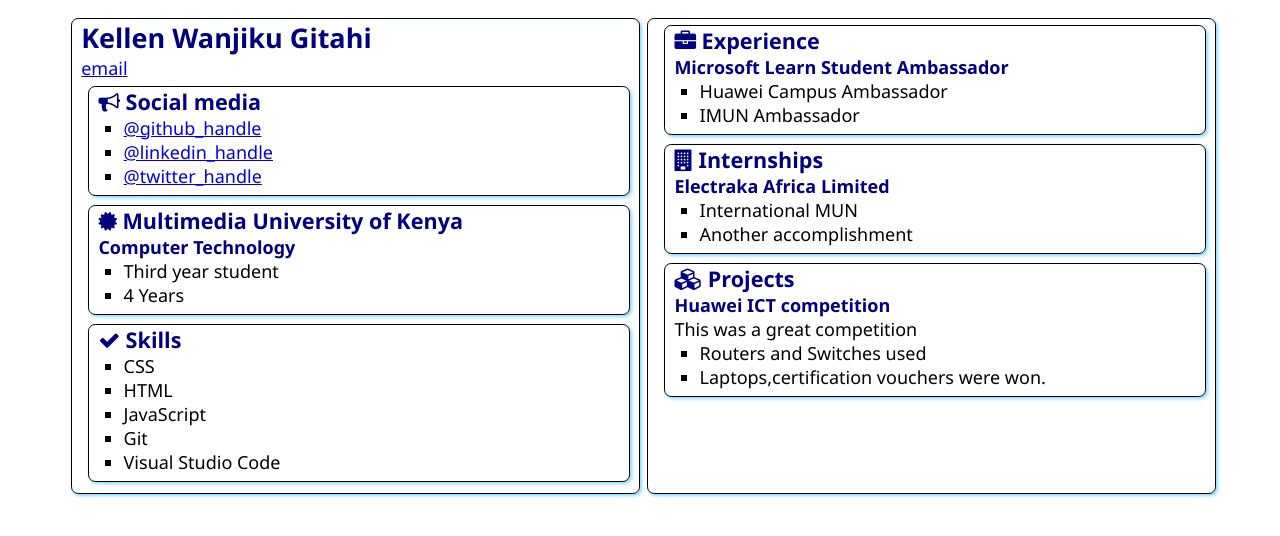
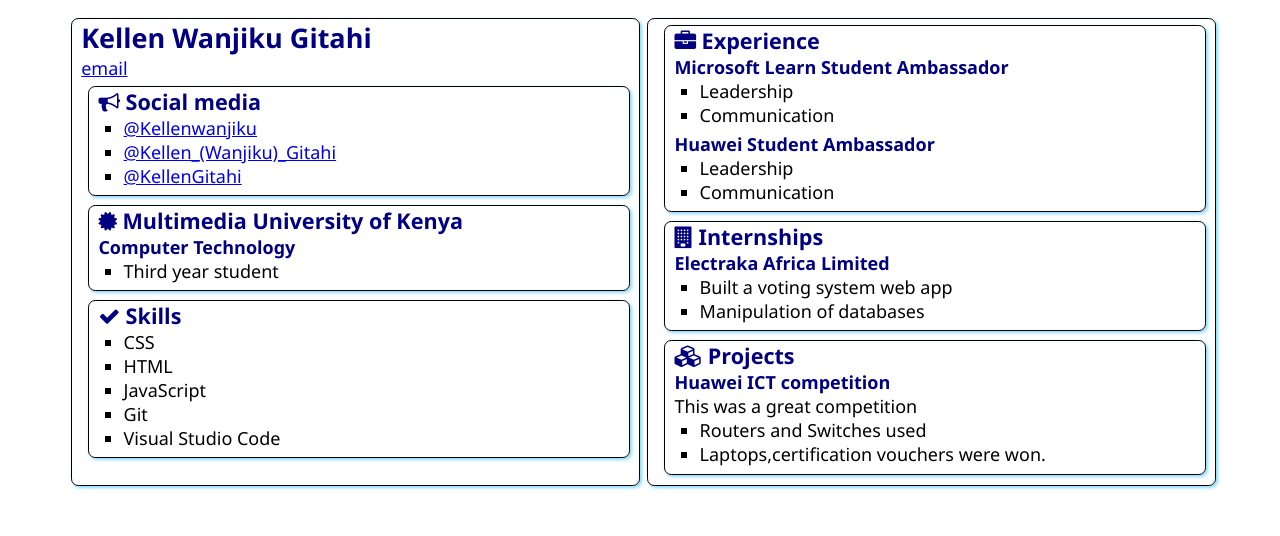
Before and after one commit to Kellenwanjiku/SATechnicalOnboarding, a plain HTML site: page src/index.html in a window 1280 px wide. Drawn offline with Linux system fonts and the light colour scheme.

Commit message:
Update index.html

```diff
--- a/src/index.html
+++ b/src/index.html
@@ -21,9 +21,9 @@
                     Social media
                 </h2>
                 <ul>
-                    <li><a href="https://github.com/Kellenwanjiku>">@github_handle</a></li>
-                    <li><a href="https://linkedin.com/in/Kellen Wanjiku Gitahi">@linkedin_handle</a></li>
-                    <li><a href="https://twitter.com/KellenGitahi">@twitter_handle</a></li>
+                    <li><a href="https://github.com/Kellenwanjiku">@Kellenwanjiku</a></li>
+                    <li><a href="https://linkedin.com/in/https://www.linkedin.com/in/kellen-gitahi-90220a1a0">@Kellen_(Wanjiku)_Gitahi</a></li>
+                    <li><a href="https://twitter.com/KellenGitahi">@KellenGitahi</a></li>
                 </ul>
             </section>
 
@@ -36,7 +36,6 @@
                     <h3>Computer Technology</h3>
                     <ul>
                         <li>Third year student</li>
-                        <li>4 Years</li>
                     </ul>
                 </div>
             </section>
@@ -63,8 +62,13 @@
                 </h2>
                 <h3>Microsoft Learn Student Ambassador</h3>
                 <ul>
-                    <li>Huawei Campus Ambassador</li>
-                    <li>IMUN Ambassador</li>
+                    <li>Leadership</li>
+                    <li>Communication</li>
+                </ul>
+                <h3>Huawei Student Ambassador</h3>
+                <ul>
+                    <li>Leadership</li>
+                    <li>Communication</li>
                 </ul>
             </section>
             <section class="box">
@@ -75,8 +79,8 @@
 
                 <h3>Electraka Africa Limited</h3>
                 <ul>
-                    <li>International MUN</li>
-                    <li>Another accomplishment</li>
+                    <li>Built a voting system web app</li>
+                    <li>Manipulation of databases</li>
                 </ul>
             </section>
             <section class="box">
```
